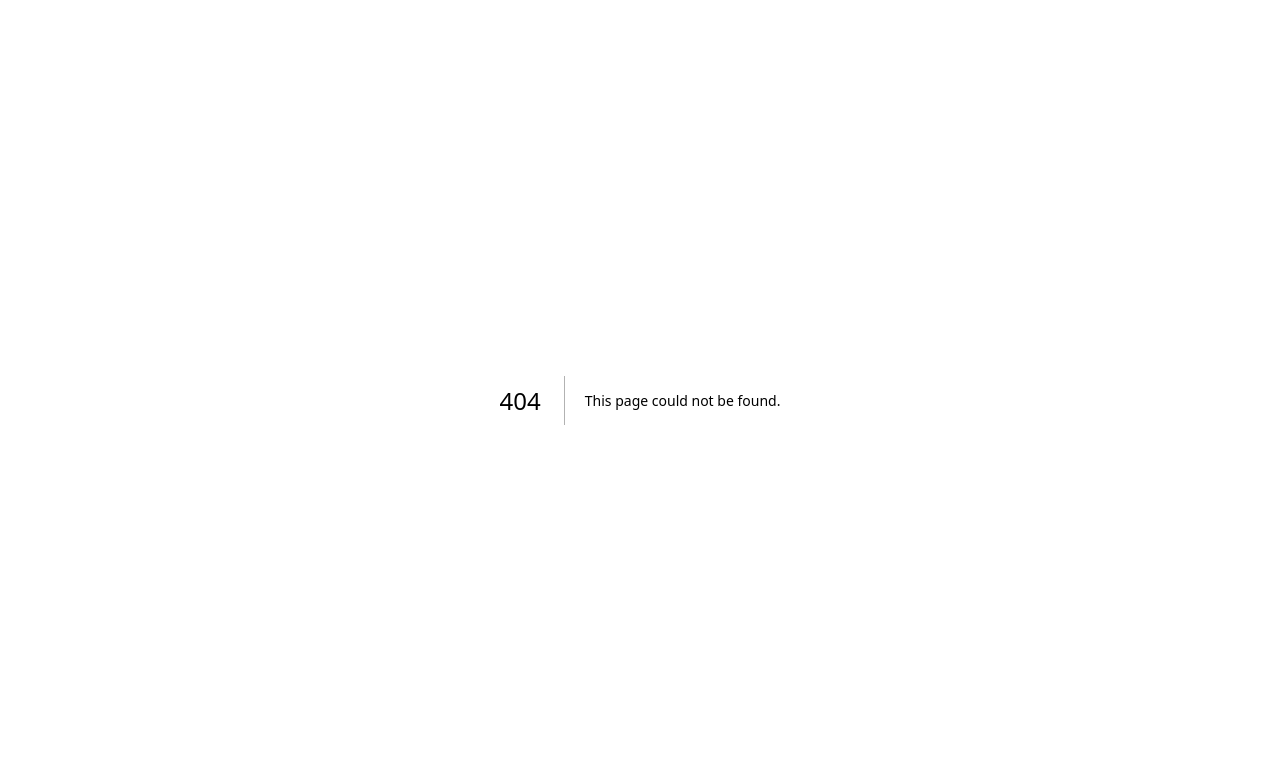
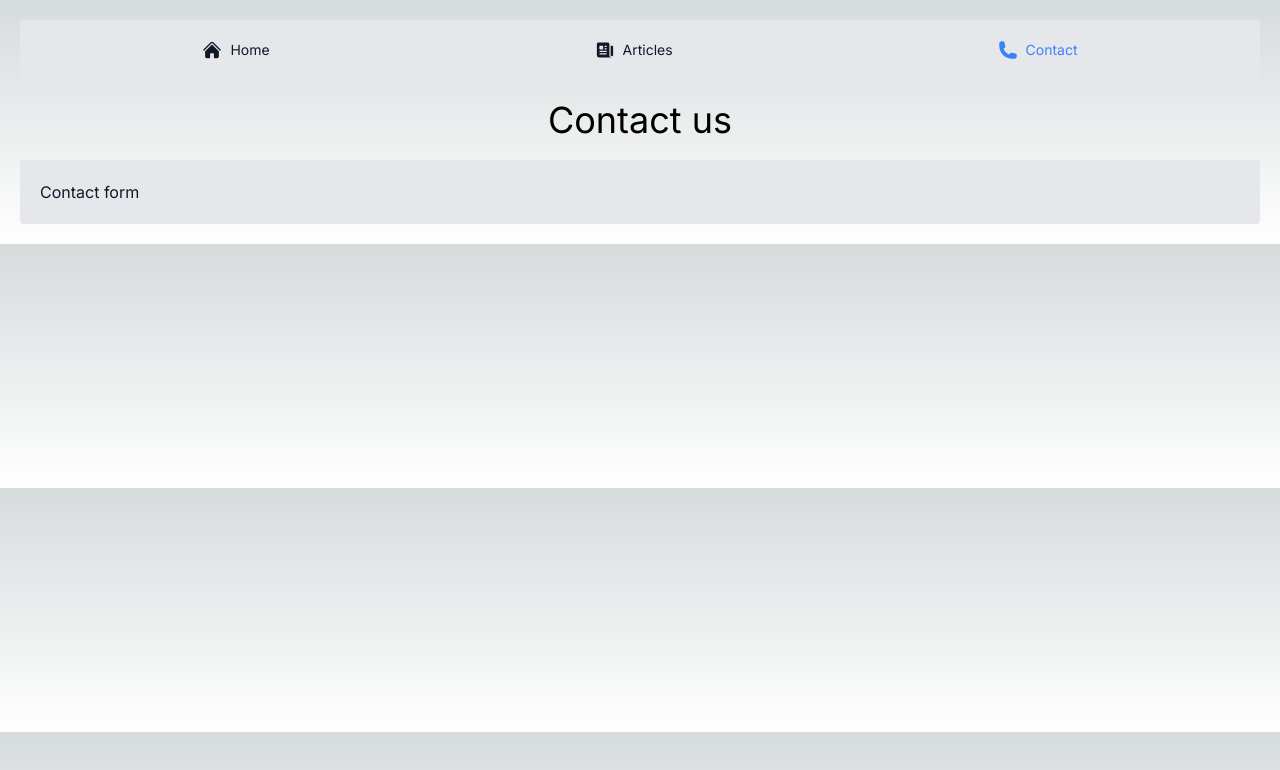
Before and after one commit to SoroushDeveloper/roocket-project, a Next.js app: page /contact in a window 1280 px wide. Before the commit this address had no page. Shown: the top 770 px of the page. Built offline with nearby package versions, Linux system fonts and the light colour scheme.

Commit message:
Initial
Took 3 hours 11 minutes

```diff
--- /dev/null
+++ b/app/articles/[slug]/page.tsx
@@ -0,0 +1,60 @@
+'use client'
+
+import {useEffect, useState} from "react";
+import axios from "axios";
+import Header from "@/src/components/header";
+import Image from "next/image";
+import Link from "next/link";
+import moment from "moment/moment";
+
+export default function Page({params}: { params: { slug: string } }) {
+    const [article, setArticle] = useState([])
+    const getArticle = async () => {
+        await axios
+            .get('https://react-camp-api.roocket.ir/api/mr.soroosh.qr@gmail.com/article/' + params.slug)
+            .then((response) => {
+                setArticle(response.data.data);
+            })
+            .catch((error) => {
+                console.log(error);
+            });
+    }
+    useEffect(() => {
+        getArticle()
+    }, [])
+    const myLoader = ({src}: { src: string }) => `${src}`
+    const publishedAt = moment(article.published_at).format('MMMM Do YYYY, h:mm:ss A');
+    return (
+        <>
+            <Header/>
+            <h1 className="text-4xl text-center">
+                {article.title}
+            </h1>
+            <div
+                className="bg-gray-200 dark:bg-gray-800 text-gray-900 dark:text-gray-100 rounded p-5 m-5">
+                <div className="flex justify-between items-center">
+                    <Link href="/articles" className="rounded bg-gray-500 p-2">
+                        Back
+                    </Link>
+                    <p>
+                        {publishedAt}
+                    </p>
+                    <p className="bg-gray-400 dark:bg-gray-600 p-2 rounded-3xl text-center">
+                        {article.category_label}
+                    </p>
+                </div>
+                <div className="flex justify-center mt-5">
+                    <Image loader={myLoader} src={article.image_url} alt={article.slug} width="450" height="450"
+                           className="rounded w-96"/>
+                </div>
+                <h4 className="text-center mt-5 text-2xl">
+                    {article.description}
+                </h4>
+                <hr className="my-5"/>
+                <p className="">
+                    {article.content}
+                </p>
+            </div>
+        </>
+    )
+}
--- /dev/null
+++ b/app/articles/page.tsx
@@ -0,0 +1,40 @@
+'use client'
+
+import {useEffect, useState} from "react";
+import axios from "axios";
+import Article from "@/src/models/article";
+import ArticleItem from "@/src/components/article-item";
+import Header from "@/src/components/header";
+
+export default function Page() {
+    const [articles, setArticles] = useState([])
+    const getArticles = async () => {
+        await axios
+            .get('https://react-camp-api.roocket.ir/api/mr.soroosh.qr@gmail.com/all-articles')
+            .then((response) => {
+                setArticles(response.data.data.data);
+            })
+            .catch((error) => {
+                console.log(error);
+            });
+    }
+    useEffect(() => {
+        getArticles()
+    }, [])
+    return (
+        <>
+            <Header/>
+            <h1 className="text-center text-4xl">
+                Articles
+            </h1>
+            <div
+                className="bg-gray-200 dark:bg-gray-800 text-gray-900 dark:text-gray-100 rounded p-5 m-5 grid grid-cols-1 sm:grid-cols-2 md:grid-cols-3 gap-10">
+                {articles.map((article: Article, key) => <ArticleItem key={key} id={article.id} slug={article.slug}
+                                                                      title={article.title}
+                                                                      image_url={article.image_url}
+                                                                      category_label={article.category_label}
+                                                                      published_at={article.published_at}/>)}
+            </div>
+        </>
+    )
+}
--- /dev/null
+++ b/app/contact/page.tsx
@@ -0,0 +1,18 @@
+'use client'
+
+import Header from "@/src/components/header";
+
+export default function Page() {
+    return (
+        <>
+            <Header/>
+            <h1 className="text-4xl text-center">
+                Contact us
+            </h1>
+            <div
+                className="bg-gray-200 dark:bg-gray-800 text-gray-900 dark:text-gray-100 rounded p-5 m-5 grid grid-cols-1 sm:grid-cols-2 md:grid-cols-3 gap-10">
+                Contact form
+            </div>
+        </>
+    )
+}
--- a/next.config.mjs
+++ b/next.config.mjs
@@ -1,4 +1,6 @@
 /** @type {import('next').NextConfig} */
 const nextConfig = {};
 
+
+
 export default nextConfig;
--- /dev/null
+++ b/src/components/article-item.tsx
@@ -0,0 +1,29 @@
+import Article from "@/src/models/article";
+import Image from "next/image";
+import moment from "moment";
+import {useRouter} from "next/navigation";
+
+export default function ArticleItem({id, title, image_url, slug, published_at, category_label}: Article) {
+    const router = useRouter()
+    const myLoader = ({src}: { src: string }) => `${src}`
+    const publishedAt = moment(published_at).format('MMMM Do YYYY, h:mm:ss A');
+    return (
+        <>
+            <div className="rounded bg-gray-300 dark:bg-gray-700 p-5 hover:shadow-2xl">
+                <Image loader={myLoader} src={image_url} alt={slug} width="450" height="450" className="rounded h-56"/>
+                <h3 className="text-center mt-5 text-2xl" onClick={() => router.push('/articles/' + slug)}>
+                    {title}
+                </h3>
+                <hr className="my-5"/>
+                <div className="md:flex justify-between text-sm">
+                    <p className="p-2 text-center">
+                        {publishedAt}
+                    </p>
+                    <p className="bg-gray-400 dark:bg-gray-600 p-2 rounded-3xl text-center">
+                        {category_label}
+                    </p>
+                </div>
+            </div>
+        </>
+    )
+}
--- /dev/null
+++ b/src/components/header/index.tsx
@@ -0,0 +1,29 @@
+import HeaderItem from "@/src/components/header/item";
+import {HomeIcon, NewspaperIcon, PhoneIcon} from "@heroicons/react/24/solid";
+
+const HeaderItems = [
+    {
+        'link': '/',
+        'name': 'Home',
+        'icon': <HomeIcon className="size-5"/>,
+    },
+    {
+        'link': '/articles',
+        'name': 'Articles',
+        'icon': <NewspaperIcon className="size-5"/>,
+    },
+    {
+        'link': '/contact',
+        'name': 'Contact',
+        'icon': <PhoneIcon className="size-5"/>,
+    }
+]
+export default function Header() {
+    return (
+        <>
+            <div className="flex justify-around bg-gray-200 dark:bg-gray-800 text-gray-900 dark:text-gray-100 rounded p-5 m-5">
+                {HeaderItems.map((item, key) => <HeaderItem key={key} link={item.link} name={item.name} icon={item.icon}/>)}
+            </div>
+        </>
+    )
+}
--- /dev/null
+++ b/src/components/header/item.tsx
@@ -0,0 +1,25 @@
+import Link from "next/link";
+import {ReactNode} from "react";
+import {usePathname} from "next/navigation";
+
+interface Props {
+    name: string,
+    link: string,
+    icon: ReactNode,
+}
+
+export default function HeaderItem({name, link, icon}: Props) {
+    const path = usePathname();
+    const active = path === link;
+    return (
+        <>
+            <Link href={link}
+                  className={`${active ? 'text-blue-500' : ''} text-sm hover:text-blue-500 flex items-center justify`}>
+                {icon}
+                <p className="ml-2">
+                    {name}
+                </p>
+            </Link>
+        </>
+    )
+}
--- /dev/null
+++ b/src/models/article.ts
@@ -0,0 +1,8 @@
+export default interface Article {
+    id: number,
+    slug: string,
+    title: string,
+    image_url: string,
+    published_at: string,
+    category_label: string,
+}
--- a/tailwind.config.ts
+++ b/tailwind.config.ts
@@ -5,6 +5,7 @@ const config: Config = {
     "./pages/**/*.{js,ts,jsx,tsx,mdx}",
     "./components/**/*.{js,ts,jsx,tsx,mdx}",
     "./app/**/*.{js,ts,jsx,tsx,mdx}",
+    "./src/**/*.{js,ts,jsx,tsx,mdx}",
   ],
   theme: {
     extend: {
```
Also changed, not shown: package.json (+9 -5 lines), 1 other file (tests, documents, lock files or other folders).
